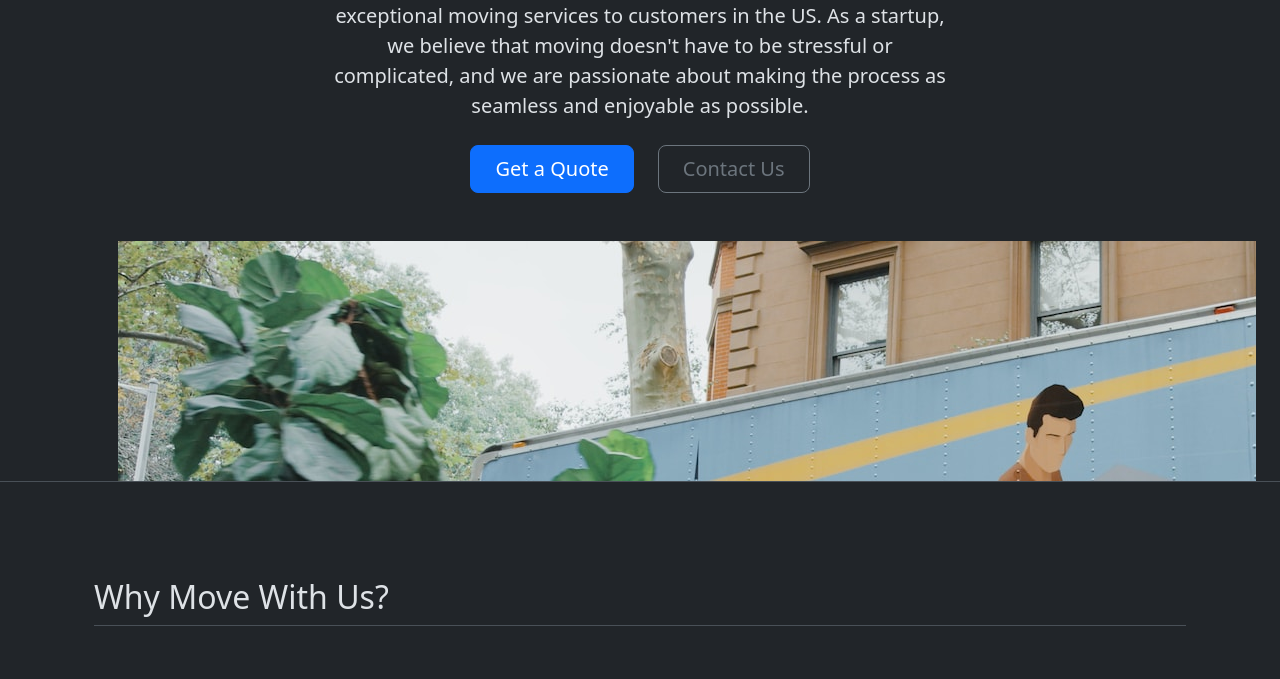
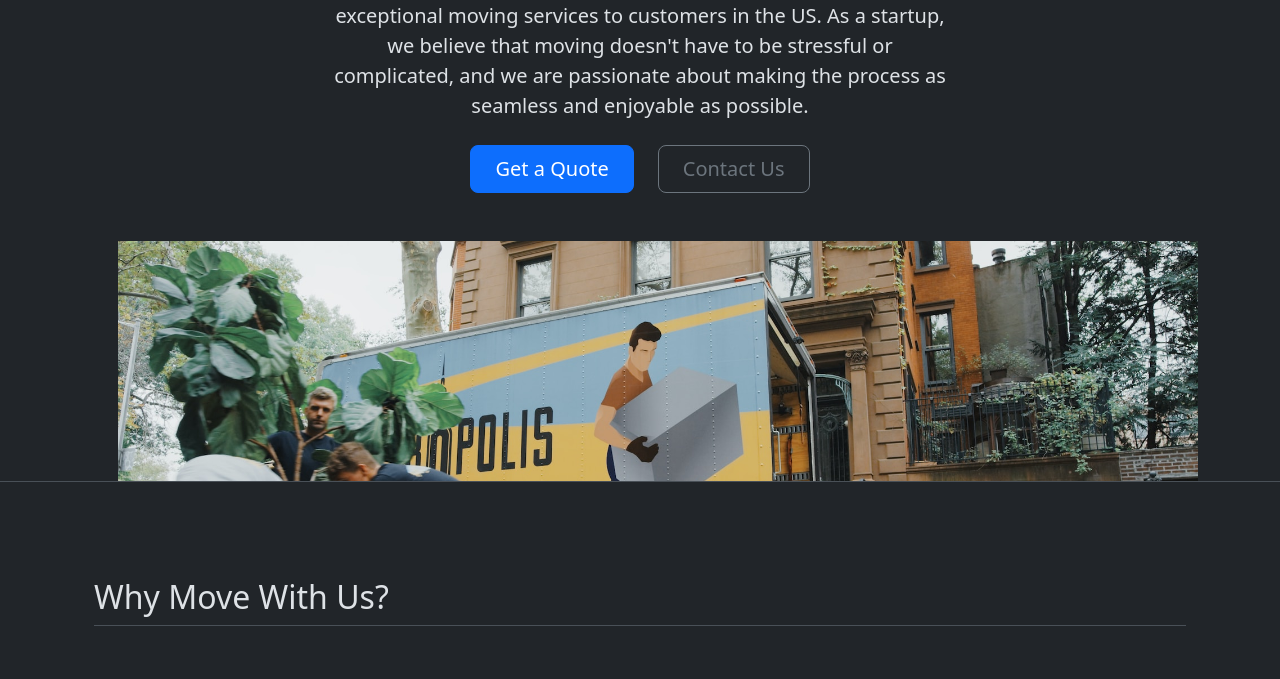
Before and after one commit to arsalanmustafa725/websitek, a plain HTML site: page index.html in a window 1280 px wide. Shown: the part 256-935 px from the top of the page. Drawn offline with nearby package versions, Linux system fonts and the light colour scheme.

Commit message:
Update index.html

```diff
--- a/index.html
+++ b/index.html
@@ -63,7 +63,7 @@
     </div>
     <div class="overflow-hidden" style="max-height: 30vh;">
       <div class="container px-5">
-        <img src="moving-van.jpg">
+        <img src="moving-van.jpg" height="auto", width="1080px">
       </div>
     </div>
   </div>
```
